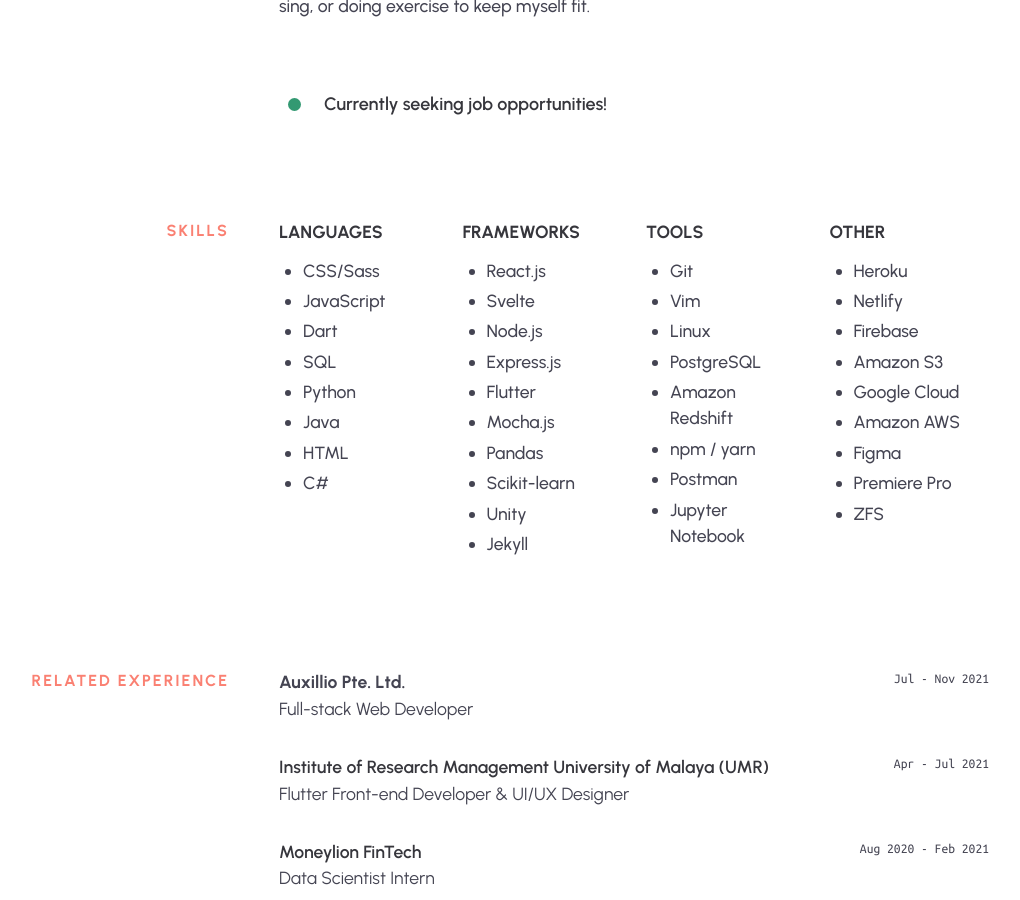
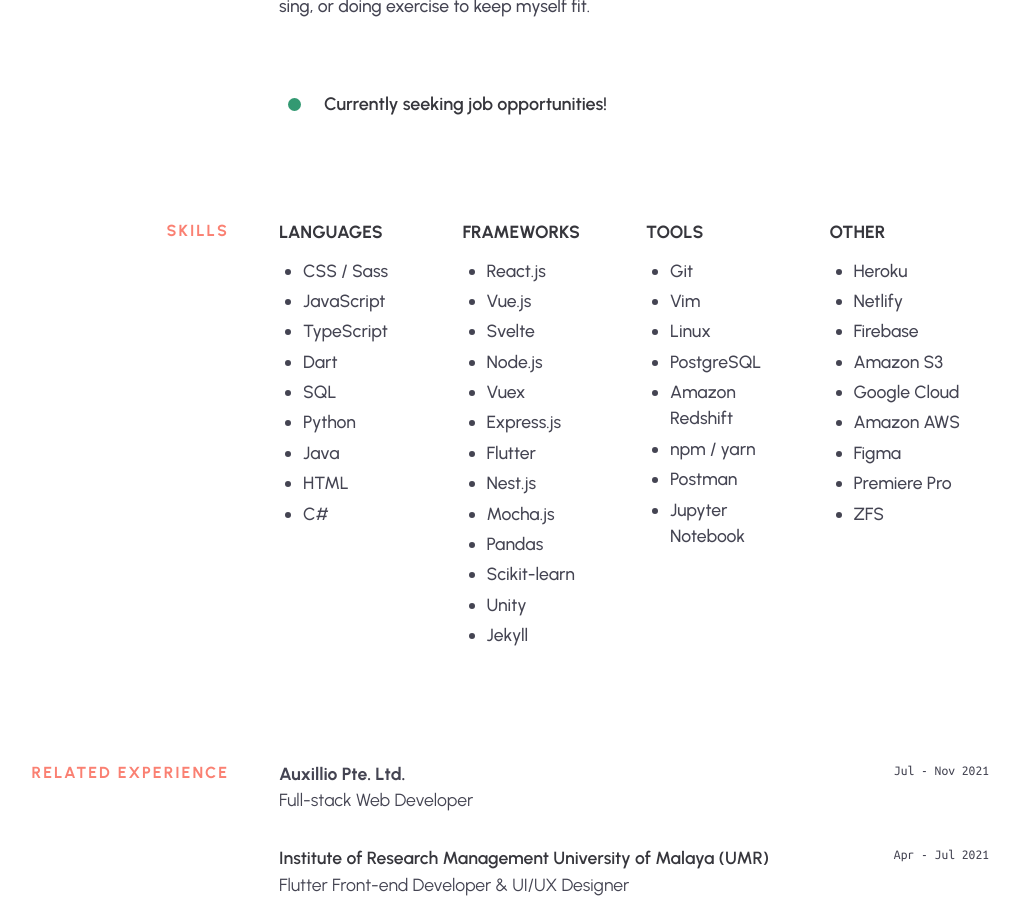
Before and after one commit to notAunty/portfolio-v2, a Jekyll site: the page built from src/index.html, in a window 1280 px wide and 900 px high, scrolled down 1242 px. Shown: the whole window, without its empty margins (131-1151 px from the left). Built offline with Jekyll 4.4.1, drawn with Linux system fonts in a browser that asks for light colours; comment, search, counter and statistics services are not loaded.

Commit message:
Update skills.yml

```diff
--- a/src/_data/skills.yml
+++ b/src/_data/skills.yml
@@ -1,6 +1,7 @@
 languages:
-  - item: CSS/Sass
+  - item: CSS / Sass
   - item: JavaScript
+  - item: TypeScript
   - item: Dart
   - item: SQL
   - item: Python
@@ -10,10 +11,13 @@
 
 frameworks:
   - item: React.js
+  - item: Vue.js
   - item: Svelte
   - item: Node.js
+  - item: Vuex
   - item: Express.js
   - item: Flutter
+  - item: Nest.js
   - item: Mocha.js
   - item: Pandas
   - item: Scikit-learn
```
